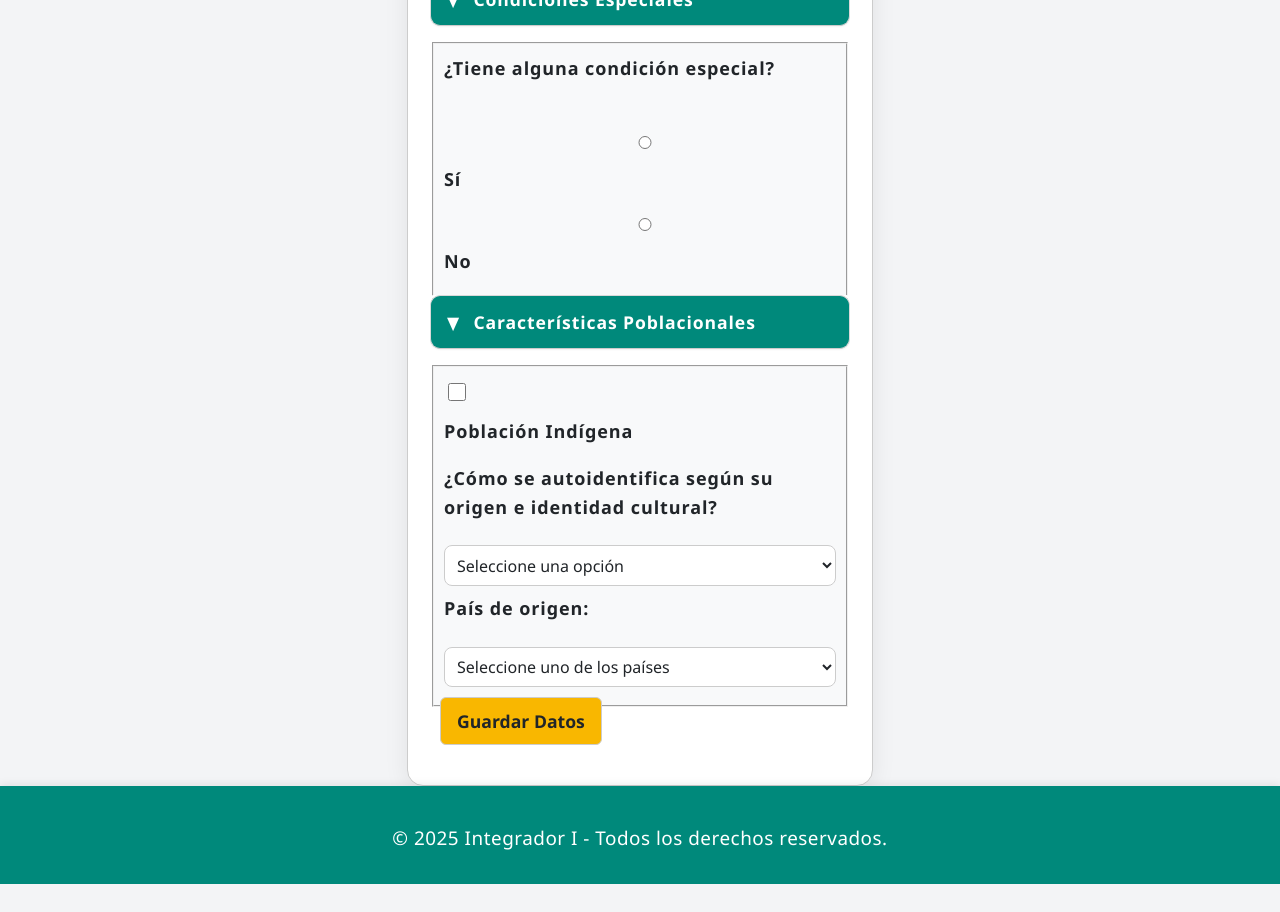
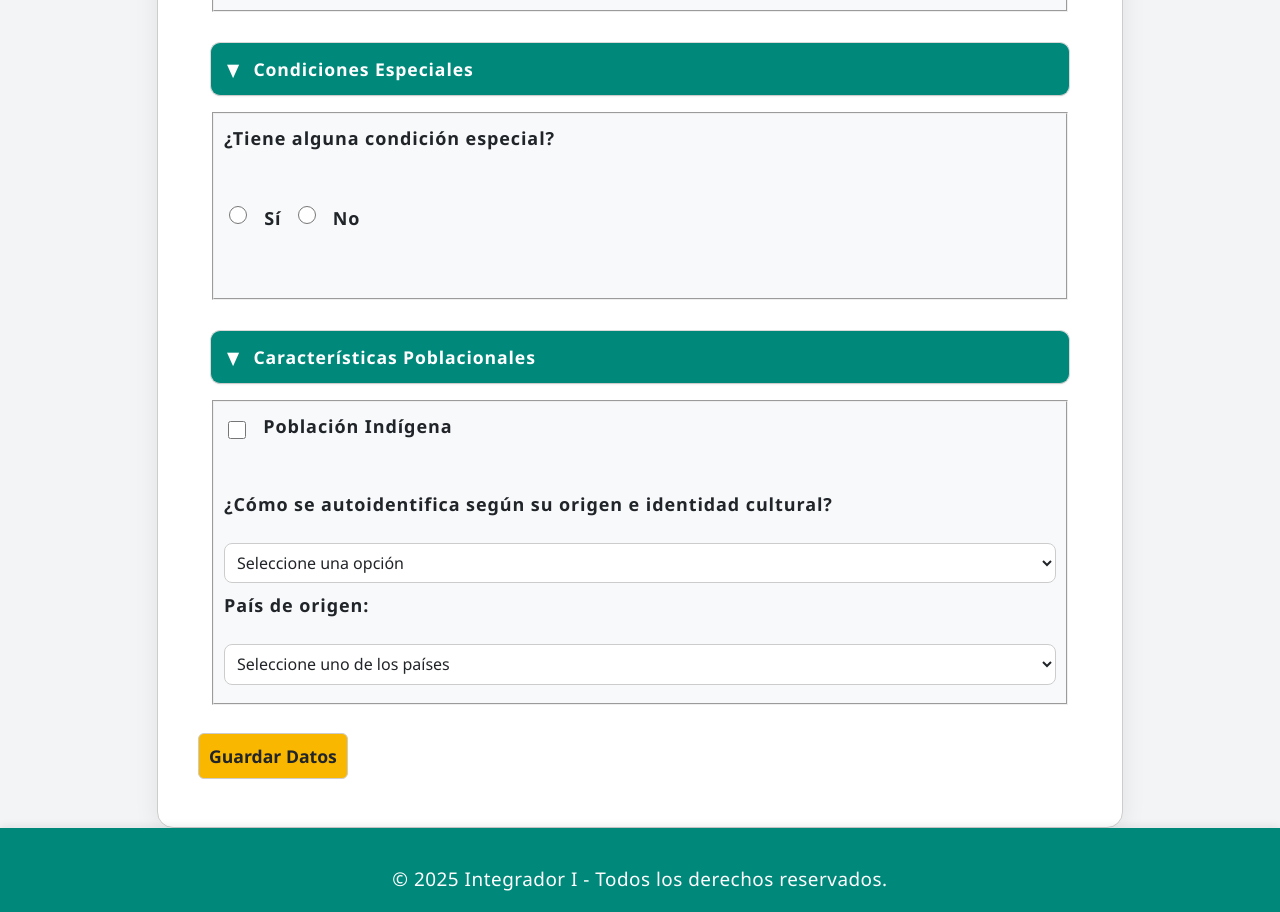
Before and after one commit to Derek-GB/IntegradorReact, a React (Vite) app: page /familiaFormulario.jsx in a window 1280 px wide. Shown: the part 2000-2912 px from the top of the page. Before the commit the page ends 2884 px from the top, so only its background shows below. Built offline with nearby package versions, Linux system fonts and the light colour scheme.

Commit message:
actualizacion del estilo de familiaFormulario

```diff
--- a/src/components/familiaCaracteristicasPoblacionales.jsx
+++ b/src/components/familiaCaracteristicasPoblacionales.jsx
@@ -35,15 +35,19 @@ const FamiliaCaracteristicasPoblacionales = ({ datos = {}, setDatos }) => {
     <details open>
       <summary><strong>Características Poblacionales</strong></summary>
 <fieldset className="mt-2">
-  <label>
+
+  <div className="checkbox-group">
     <input
       type="checkbox"
       name="indigena"
       checked={datos.indigena || false}
       onChange={handleChange}
+      className="form-check-input"
     />
-    Población Indígena
-  </label>
+    <label htmlFor="checkbox1">Población Indígena</label>
+  </div>
+
+
 
   {datos.indigena && (
     <>
--- a/src/components/familiaCondicionesEspeciales.jsx
+++ b/src/components/familiaCondicionesEspeciales.jsx
@@ -15,29 +15,35 @@ const FamiliaCondicionesEspeciales = ({ datos = {}, setDatos }) => {
   return (
     <details open>
       <summary><strong>Condiciones Especiales</strong></summary>
+
       <fieldset className="mt-2">
+
         <label>¿Tiene alguna condición especial?</label>
         <br />
-        <label className="me-3">
+        <div className="radio-group">
           <input
+            id="discapacidad-si"
             type="radio"
             name="discapacidad"
             value={true}
             checked={datos.discapacidad === true}
             onChange={() => setDatos({ ...datos, discapacidad: true })}
-          />{" "}
-          Sí
-        </label>
-        <label>
+
+          />
+          <label htmlFor="discapacidad-si">Sí</label>
+
           <input
+            id="discapacidad-no"
             type="radio"
             name="discapacidad"
             value={false}
             checked={datos.discapacidad === false}
             onChange={() => setDatos({ ...datos, discapacidad: false })}
-          />{" "}
-          No
-        </label>
+
+          />
+          <label htmlFor="discapacidad-no">No</label>
+        </div>
+
 
         {mostrarCondiciones && (
           <>
--- a/src/components/familiaFormulario.jsx
+++ b/src/components/familiaFormulario.jsx
@@ -74,6 +74,7 @@ const FamiliaFormulario = () => {
 
 
   const crearPersonas = async (payloadArray) => {
+    console.log("Creando personas con payload:", payloadArray);
     const res = await personasAPI.create({personas: payloadArray});
     console.log("Respuesta API:", res);
 
--- a/src/components/sidebar.jsx
+++ b/src/components/sidebar.jsx
@@ -17,7 +17,7 @@ const Sidebar = () => {
     { href: "/listaProducto.jsx", icon: "list", label: "Lista de Suministros" },
     { href: "/listaAlbergue.jsx", icon: "list_alt", label: "Lista de Albergues" },
     { href: "/formularioAbarrotes.jsx", icon: "local_shipping", label: "Abastecimiento" },
-    { href: "/familiaFormulario", icon: "local_shipping", label: "Familia" },
+    { href: "/familiaFormulario.jsx", icon: "local_shipping", label: "Familia" },
     { href: "/ajusteInventario.jsx", icon: "warehouse", label: "Ajuste de inventario" },
     { href: "/registroMascota.jsx", icon: "pets", label: "Registrar Mascotas" },
     { href: "/BusquedaFamilia.jsx", icon: "warehouse", label: "Consultar familias" }
--- a/src/styles/familiaFormulario.css
+++ b/src/styles/familiaFormulario.css
@@ -15,8 +15,8 @@
   padding: 2.5rem 2rem;
   border-radius: 16px;
   box-shadow: 0 4px 24px rgba(0, 0, 0, 0.08);
-  min-width: 340px;
-  max-width: 400px;
+  min-width: 700px;
+  max-width: 900px;
   width: 100%;
   border: 1px solid var(--color-gris-borde);
   font-family: var(--fuente-principal);
@@ -71,6 +71,7 @@
   color: var(--color-texto);
   resize: vertical;
   box-shadow: none;
+
 }
 
 .familiaFormulario textarea:focus {
@@ -96,6 +97,12 @@
 .familiaFormulario button[type="button"]:hover {
   background: var(--color-amarillo-hover);
 }
+.familiaFormulario button[type="submit"],
+.familiaFormulario button[type="button"] {
+  padding: 10px ;
+  margin: 8px;
+  margin-right: 10px;
+}
 
 .familiaFormulario p {
   text-align: center;
@@ -120,8 +127,8 @@
   background-color: white;
   border: none;
   box-shadow: none;
-  padding: 1 px;
-  margin: -10px;
+  padding: 10px;
+  margin: 10px;
 }
 input[type="checkbox"] {
   width: 18px;
@@ -130,6 +137,26 @@ input[type="checkbox"] {
   border-radius: 4px;         /* Opcional para esquinas suavizadas */
 }
 .checkbox-group {
+    display: flex;
+    align-items: center;     /* Alinea verticalmente el checkbox y el texto */
+    gap: 0.7rem;             /* Espacio horizontal entre el checkbox y el label */
+    margin-bottom: 2rem;
+}
+
+
+
+input[type="radio"] {
+  width: 18px;
+  height: 18px;
+  accent-color: #0d6efd;      /* Cambiá este color por uno institucional */
+  border-radius: 4px;
+  display: flex;
+  align-items: center;     /* Alinea verticalmente el checkbox y el texto */
+  gap: 0.7rem;             /* Espacio horizontal entre el checkbox y el label */
+  margin-bottom: 2rem;      /* Opcional para esquinas suavizadas */
+}
+
+.radio-group {
   display: flex;
   align-items: center;     /* Alinea verticalmente el checkbox y el texto */
   gap: 0.7rem;             /* Espacio horizontal entre el checkbox y el label */
@@ -137,8 +164,6 @@ input[type="checkbox"] {
 }
 
 
-
-
 .ficha-persona legend {
   display: none;
 }
```
